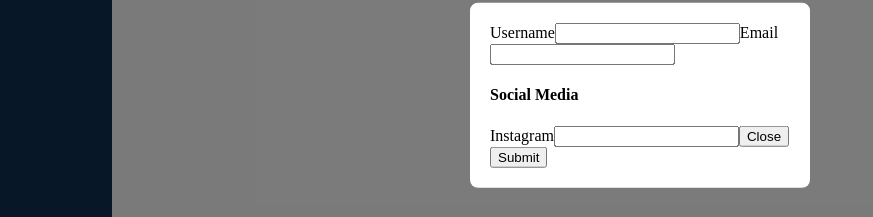
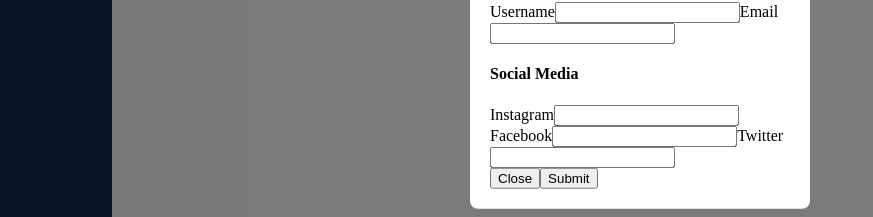
Before and after one commit to Mjishu/Messaging-App, a React (Vite) app in the folder client/: page /user/1 in a window 1280 px wide. Both pictures are taken after a click on the button "Edit Profile". Shown: the part 305-522 px from the top of the page, without its empty margins (0-873 px from the left). Built offline with nearby package versions, Linux system fonts and the light colour scheme; no server answers.

Commit message:
added social media to editedData, not organized properly though

```diff
--- a/client/src/components/userComponents/Profile.jsx
+++ b/client/src/components/userComponents/Profile.jsx
@@ -9,7 +9,9 @@ function Profile() {
     const [editedData,setEditedData] = React.useState({ //make sure data is what it is on backend
         username: "",
         email: "",
-        instagram:  ""
+        instagram:'',
+        facebook:"",
+        twitter:""
     })
 
     //?--------------------------------- Get Id
@@ -19,7 +21,7 @@ function Profile() {
 
     //* API Calls
 
-    React.useState(()=>{
+    React.useEffect(()=>{
         fetch(`/api/user/find/${id}`)
         .then(res=>res.json())
         .then(data => {console.log(data),setUserData(data)})
@@ -27,11 +29,15 @@ function Profile() {
         .finally(() => setLoading(false))
     },[id])
 
-    React.useState(()=>{setEditedData({
+    React.useEffect(()=>{setEditedData({
         username:userData.username,
         email:userData.email,
-        instagram: userData?.aboutUser?.socialMedia?.instagram || ""
+        instagram: userData.instagram || "",
+        facebook: userData.facebook || "",
+        twitter: userData.twitter || ""
     })},[userData])
+
+
 
 
     function handleSubmit(e){
@@ -42,6 +48,7 @@ function Profile() {
     function handleChange(e){
         const {name,value} = e.target;
         setEditedData(prevData => ({
+            ...prevData,
             [name]: value
         }))
     }
@@ -56,8 +63,14 @@ function Profile() {
                 <label htmlFor="email">Email</label>
                 <input name = "email"onChange={handleChange} value={editedData.email}/>
                 <h4>Social Media </h4>
-                <label htmlFor="instagram">Instagram</label>
-                <input name="instagram" onChange={handleChange} value={editedData.instagram}/>
+                <div className={styles.socialMediaInputHolder}>
+                    <label htmlFor="instagram">Instagram</label>
+                    <input name="instagram" onChange={handleChange} value={editedData.instagram}/>
+                    <label htmlFor="facebook">Facebook</label>
+                    <input name="facebook" onChange={handleChange} value={editedData.facebook}/>
+                    <label htmlFor="twitter">Twitter</label>
+                    <input name="twitter" onChange={handleChange} value={editedData.twitter}/>
+                </div>
                 <button onClick={()=>setEditing(false)}>Close</button>
                 <button >Submit</button>
             </form>
```
